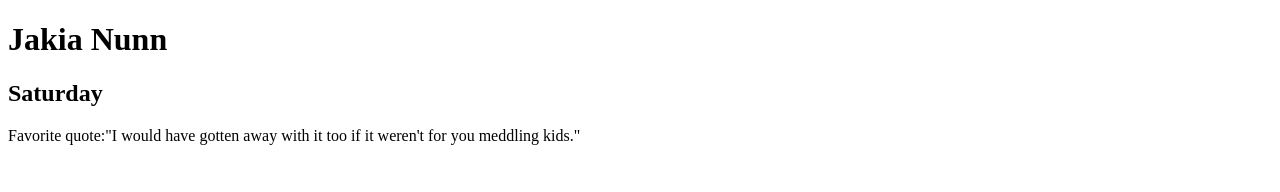
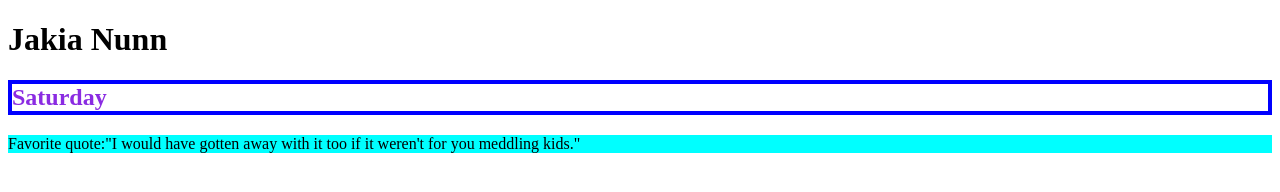
Before and after one commit to JsNunn/Hostings, a plain HTML site: page index.html in a window 1280 px wide. Drawn offline with Linux system fonts and the light colour scheme.

Commit message:
Add files via upload

```diff
--- a/index.html
+++ b/index.html
@@ -4,12 +4,19 @@
     <meta charset="UTF-8">
     <meta name="viewport" content="width=device-width, initial-scale=1.0">
     <title>Document</title>
+    <style>
+        h2 {
+            color:blueviolet;
+            border: 4px solid blue;
+
+        }
+    </style>
 </head>
 <h1>Jakia Nunn</h1>
 <h2>Saturday</h2>
 
 <body>
-    <p>Favorite quote:"I would have gotten away with it too if it weren't for you meddling kids."</p>
+    <p style="background-color: aqua;">Favorite quote:"I would have gotten away with it too if it weren't for you meddling kids."</p>
 
 
 </body>
```
